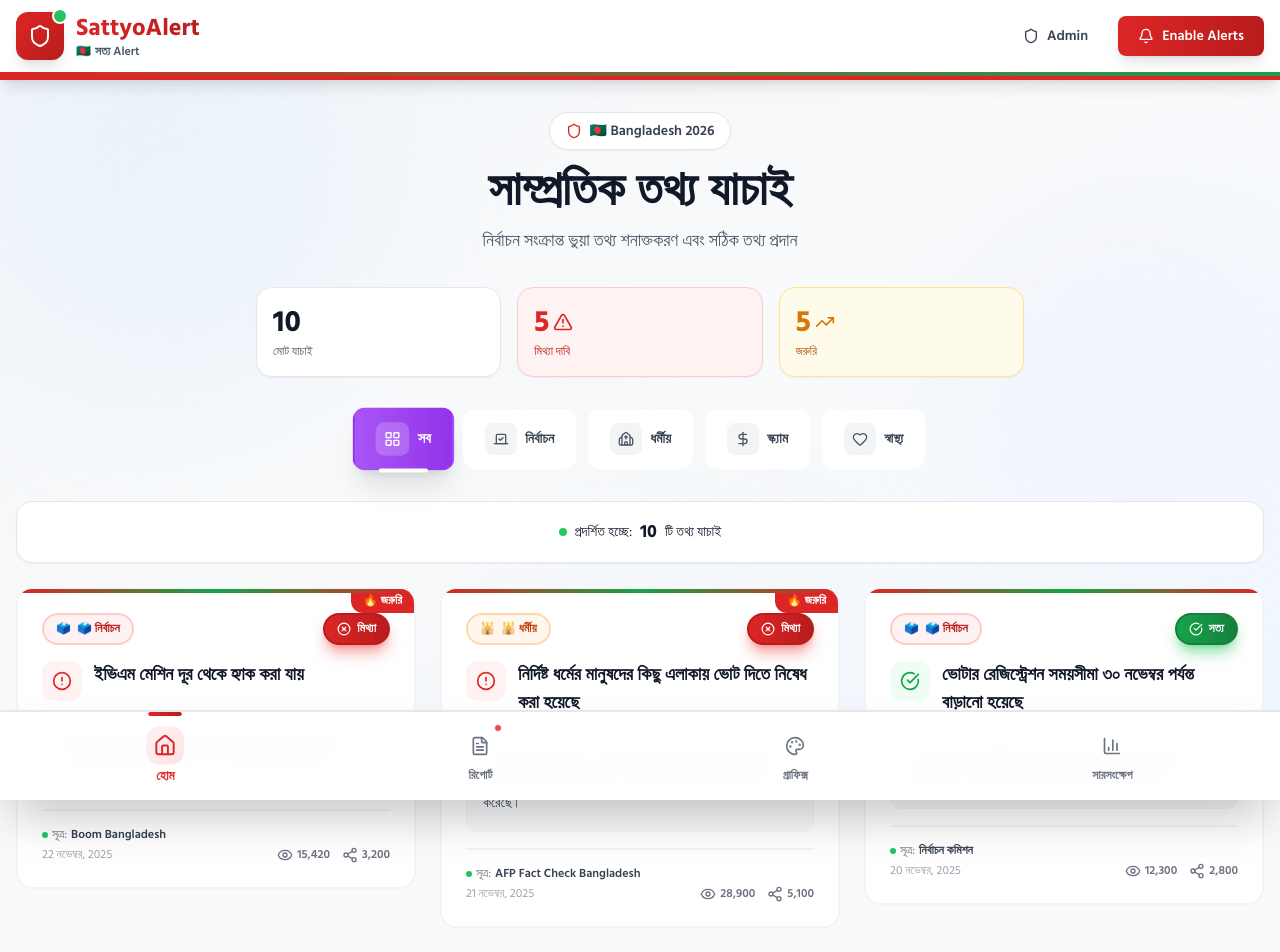
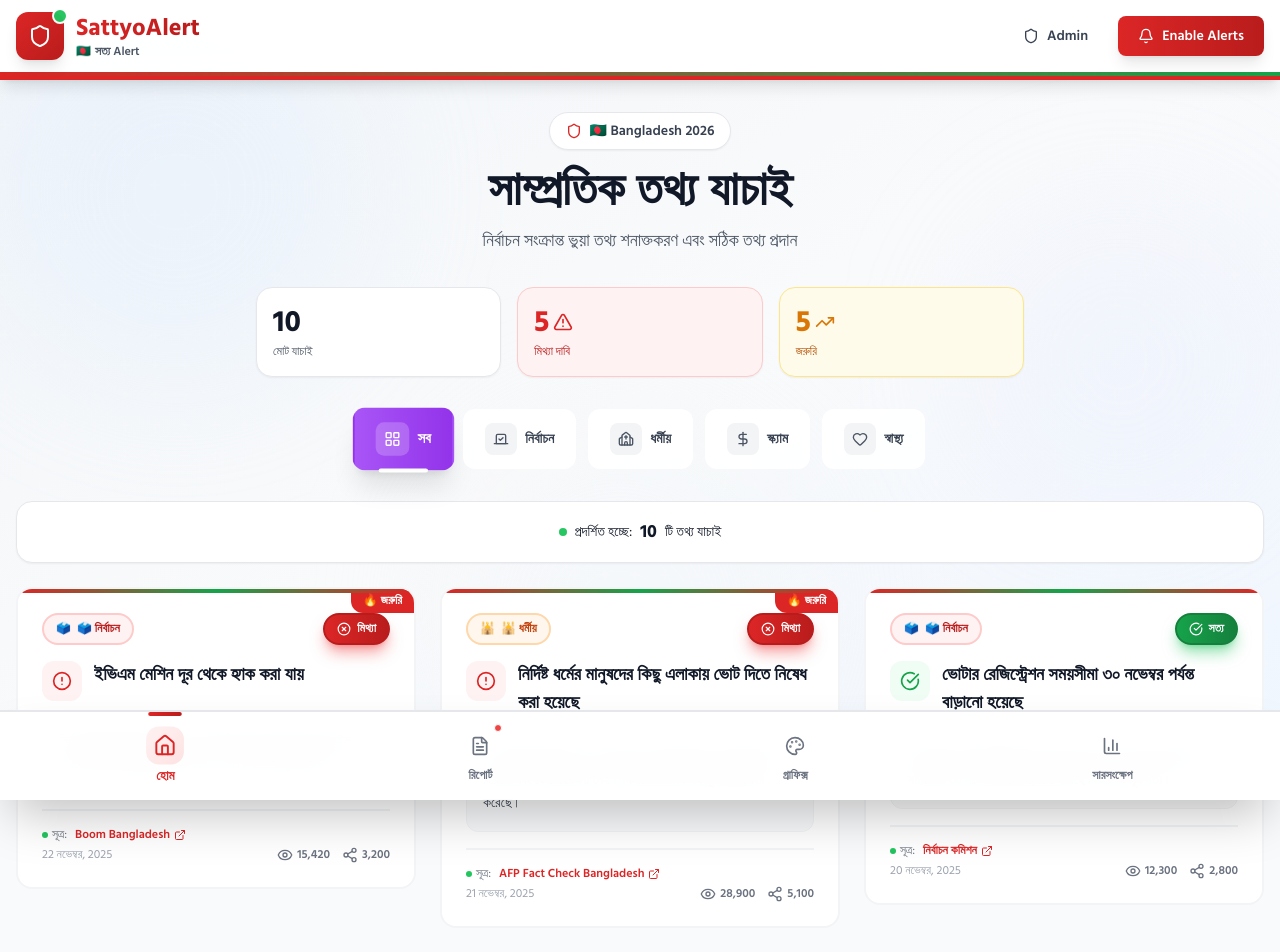
Before and after one commit to MihalKazi/SattyoAlert_Hackathon, a Next.js app: page / in a window 1280 px wide. Shown: the top 952 px of the page. Built offline with nearby package versions, Linux system fonts and the light colour scheme.

Commit message:
linkable factcard

```diff
--- a/src/components/fact-checks/FactCheckCard.js
+++ b/src/components/fact-checks/FactCheckCard.js
@@ -1,10 +1,10 @@
 import StatusBadge from '@/components/ui/StatusBadge';
 import CategoryBadge from '@/components/ui/CategoryBadge';
 import { formatDateBangla } from '@/data/sampleFactChecks';
-import { Eye, Share2, AlertCircle, CheckCircle, AlertTriangle } from 'lucide-react';
+import { Eye, Share2, AlertCircle, CheckCircle, AlertTriangle, ExternalLink } from 'lucide-react';
 
 export default function FactCheckCard({ factCheck }) {
-  const { claim, verdict, status, category, source, date, views, shares, priority } = factCheck;
+  const { claim, verdict, status, category, source, sourceUrl, date, views, shares, priority } = factCheck;
 
   const statusIcons = {
     false: AlertCircle,
@@ -14,8 +14,22 @@ export default function FactCheckCard({ factCheck }) {
 
   const StatusIcon = statusIcons[status];
 
+  // Handle card click - open source URL
+  const handleCardClick = (e) => {
+    // Prevent opening if clicking on specific interactive elements
+    if (e.target.closest('.no-propagate')) {
+      return;
+    }
+    if (sourceUrl) {
+      window.open(sourceUrl, '_blank', 'noopener,noreferrer');
+    }
+  };
+
   return (
-    <div className="group bg-white rounded-2xl p-6 hover:shadow-2xl transition-all duration-300 cursor-pointer border-2 border-gray-100 hover:border-red-300 hover:-translate-y-2 relative overflow-hidden">
+    <div
+      onClick={handleCardClick}
+      className="group bg-white rounded-2xl p-6 hover:shadow-2xl transition-all duration-300 cursor-pointer border-2 border-gray-100 hover:border-red-300 hover:-translate-y-2 relative overflow-hidden"
+    >
       {/* Priority Indicator */}
       {priority === 'high' && (
         <div className="absolute top-0 right-0">
@@ -62,11 +76,23 @@ export default function FactCheckCard({ factCheck }) {
 
       {/* Footer: Source and Stats */}
       <div className="flex justify-between items-end pt-4 border-t-2 border-gray-100">
-        <div>
-          <p className="text-xs text-gray-500 mb-1 flex items-center gap-1">
-            <span className="w-1.5 h-1.5 bg-green-500 rounded-full"></span>
-            সূত্র: <span className="font-semibold text-gray-700">{source}</span>
-          </p>
+        <div className="flex-1">
+          <div className="flex items-center gap-2 mb-1">
+            <p className="text-xs text-gray-500 flex items-center gap-1">
+              <span className="w-1.5 h-1.5 bg-green-500 rounded-full"></span>
+              সূত্র:
+            </p>
+            <a
+              href={sourceUrl}
+              target="_blank"
+              rel="noopener noreferrer"
+              className="no-propagate text-xs font-semibold text-red-600 hover:text-red-700 hover:underline flex items-center gap-1 transition-colors"
+              onClick={(e) => e.stopPropagation()}
+            >
+              {source}
+              <ExternalLink className="w-3 h-3" />
+            </a>
+          </div>
           <p className="text-xs text-gray-400">{formatDateBangla(date)}</p>
         </div>
 
@@ -82,6 +108,14 @@ export default function FactCheckCard({ factCheck }) {
         </div>
       </div>
 
+      {/* Read More Indicator */}
+      <div className="absolute bottom-4 right-4 opacity-0 group-hover:opacity-100 transition-all duration-300">
+        <div className="bg-red-600 text-white px-3 py-1 rounded-full text-xs font-semibold flex items-center gap-1">
+          বিস্তারিত পড়ুন
+          <ExternalLink className="w-3 h-3" />
+        </div>
+      </div>
+
       {/* Hover Effect Overlay */}
       <div className="absolute inset-0 bg-gradient-to-t from-red-600/5 to-transparent opacity-0 group-hover:opacity-100 transition-opacity duration-300 pointer-events-none rounded-2xl"></div>
     </div>
```
